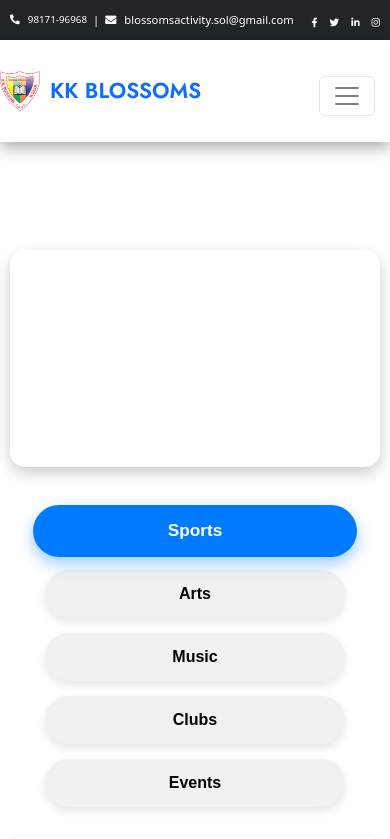
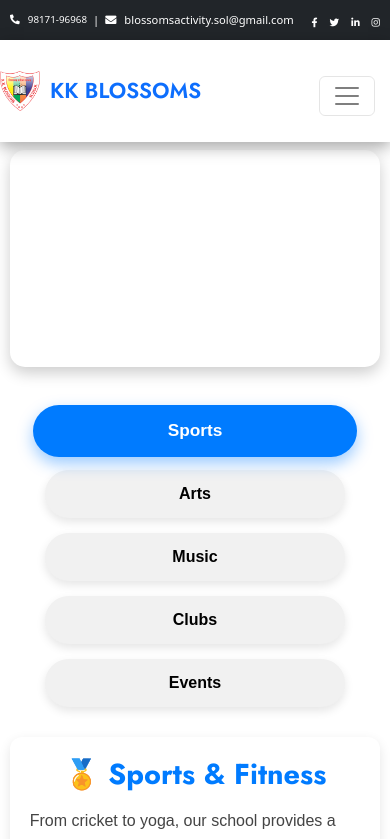
Before and after one commit to Bhawna615/KKBlossoms_School_CBSC, a React (Create React App) app in the folder my-app/: page /activities in a window 390 px wide. Shown: the top 839 px of the page. Built offline with nearby package versions, Linux system fonts and the light colour scheme; a web font is replaced by a local one.

Commit message:
Update Activities.css

```diff
--- a/my-app/src/project/Activities.css
+++ b/my-app/src/project/Activities.css
@@ -157,7 +157,7 @@
 @media (max-width: 768px) {
   .activities-container {
     width: 95%;
-    padding-top: 250px;
+    padding-top: 150px;
   }
 
   .activities-hero {
```
